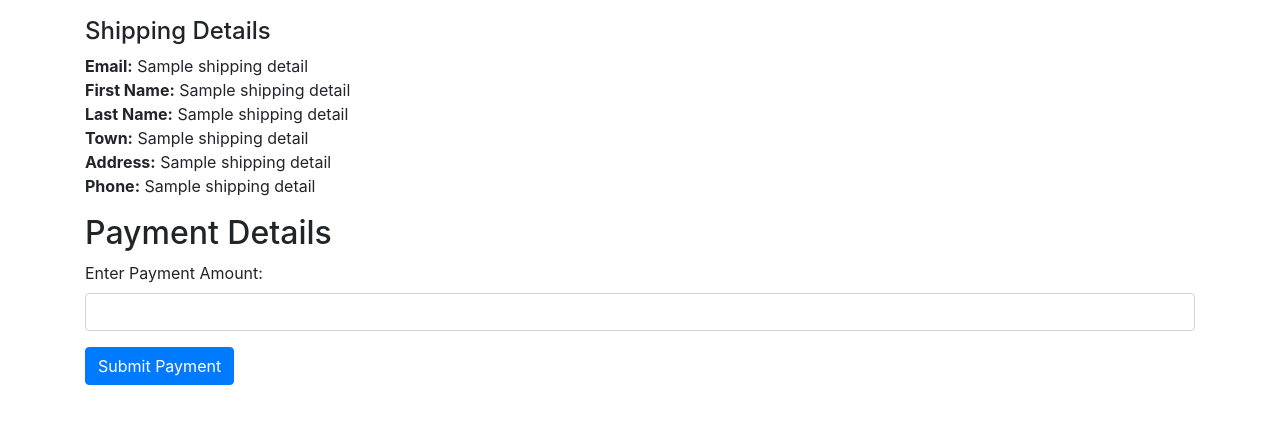
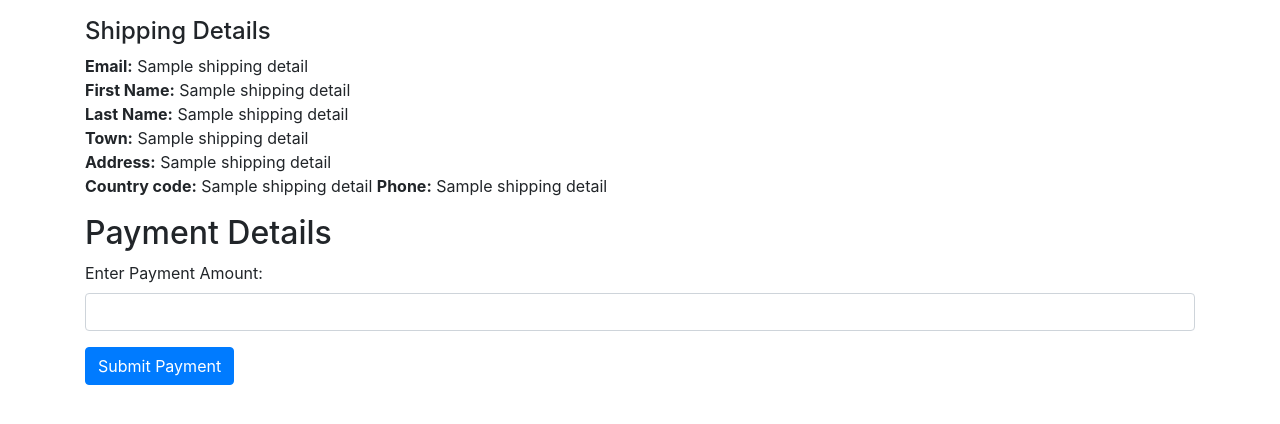
Before and after one commit to Kolpic/Online-Store, a Flask app: template Forum-Project/project/templates/payment.html in a window 1280 px wide. Shown: the part 210-634 px from the top of the page. Run offline with Flask 3, Linux system fonts and the light colour scheme; the template is opened without the code that fills it: most values are stand-ins (such as "Sample title", 1, 10 or a date in 2020); some libraries are stand-ins or nearby versions.

Commit message:
fixed bigs

```diff
--- a/Forum-Project/project/main.py
+++ b/Forum-Project/project/main.py
@@ -1,5 +1,6 @@
 from flask import Flask, request, render_template, redirect, url_for, session, abort, Response, jsonify, flash
 from flask_mail import Mail, Message
+from decimal import Decimal
 import psycopg2, os, re, secrets, psycopg2.extras, uuid
 from psycopg2 import sql
 import json
@@ -722,14 +723,14 @@ def cart(conn, cur):
 
     cur.execute("SELECT id FROM users WHERE email = %s", (session.get('user_email'),))
     user_id = cur.fetchone()[0]
-    regexx = r'^\d{7,15}$'
+    regexx = r'^8\d{8}$'
 
     # Check fields
     utils.AssertUser(len(first_name) >= 3 and len(first_name) <= 50, "First name is must be between 3 and 50 symbols")
     utils.AssertUser(len(last_name) >= 3 and len(last_name) <= 50, "Last name must be between 3 and 50 symbols")
     regex = r'\b[A-Za-z0-9._%+-]+@[A-Za-z0-9.-]+\.[A-Z|a-z]{2,7}\b'
     utils.AssertUser(re.fullmatch(regex, email), "Email is not valid")
-    utils.AssertUser(re.fullmatch(regexx, phone), "Phone number is not valid")
+    utils.AssertUser(re.fullmatch(regexx, phone), "Phone number is not valid. Should be nine digits")
 
     # Retrieve cart items for the user
     cur.execute("""
@@ -793,7 +794,13 @@ def cart(conn, cur):
     cur.execute("DELETE FROM cart_itmes WHERE cart_id = %s", (cart_id,))
 
     conn.commit()
-    cur.execute("SELECT * FROM shipping_details AS shd JOIN orders AS o ON shd.order_id=o.order_id WHERE o.order_id = %s", (order_id,))
+    cur.execute("""
+                SELECT shd.shipping_id, shd.order_id, shd.email, shd.first_name, shd.last_name, shd.town, shd.address, shd.phone, cc.code
+                FROM shipping_details AS shd
+                JOIN orders AS o ON shd.order_id=o.order_id
+                JOIN country_codes AS cc ON shd.country_code_id = cc.id
+                WHERE o.order_id = %s
+                """, (order_id,))
     shipping_details = cur.fetchall()
 
     return render_template('payment.html', order_id=order_id, order_products=cart_items, shipping_details=shipping_details, total_sum=total_sum)
@@ -837,9 +844,11 @@ def finish_payment(conn, cur):
         return render_template('payment.html', order_products=list_products, shipping_details=shipping_details, total_sum=total_sum)
 
     order_id = request.form.get('order_id')
-    session['order_id'] = order_id
+    if order_id == "":
+        order_id = session.get('order_id')
     utils.AssertUser(isinstance(float(request.form.get('payment_amount')), float), "You must enter a number")
-    payment_amount = float(request.form.get('payment_amount'))
+    payment_amountt = float(request.form.get('payment_amount'))
+    payment_amount = round(Decimal(payment_amountt), 2)
 
     cur.execute("SELECT SUM((product_detail->>'price')::numeric * (product_detail->>'quantity')::numeric) FROM orders, json_array_elements(product_details) AS product_detail WHERE order_id = %s", (order_id,))
     total = cur.fetchone()[0]
@@ -849,7 +858,12 @@ def finish_payment(conn, cur):
     utils.AssertUser(order_status == 'Ready for Paying', "This order is not ready for payment or has already been payed")
 
     if payment_amount < total:
+        session['order_id'] = order_id
         session['payment_error'] = "You entered amout, which is less than the order you have"
+        return redirect('/finish_payment')
+    if payment_amount > total:
+        session['order_id'] = order_id
+        session['payment_error'] = "You entered amout, which is bigger than the order you have"
         return redirect('/finish_payment')
     formatted_datetime = datetime.now().strftime('%Y-%m-%d')
     cur.execute("UPDATE orders SET status = 'Payed', order_date = %s WHERE order_id = %s", (formatted_datetime, order_id))
--- a/Forum-Project/project/templates/payment.html
+++ b/Forum-Project/project/templates/payment.html
@@ -50,7 +50,8 @@
                 <strong>Last Name:</strong> {{ shipping_details[0][4] }}<br>
                 <strong>Town:</strong> {{ shipping_details[0][5] }}<br>
                 <strong>Address:</strong> {{ shipping_details[0][6] }}<br>
-                <strong>Phone:</strong> {{ shipping_details[0][7] }}
+                <strong>Country code:</strong> {{ shipping_details[0][8] }}
+                <strong>Phone:</strong> {{ shipping_details[0][7] }}<br>
             </p>
         </div>
         <h2>Payment Details</h2>
@@ -58,7 +59,7 @@
             <input type="hidden" name="order_id" value="{{ order_id }}">
             <div class="form-group">
                 <label for="payment_amount">Enter Payment Amount:</label>
-                <input type="number" id="payment_amount" name="payment_amount" class="form-control" required>
+                <input type="number" id="payment_amount" name="payment_amount" class="form-control" step="0.01" required>
             </div>
             <button type="submit" class="btn btn-primary">Submit Payment</button>
         </form>
```
